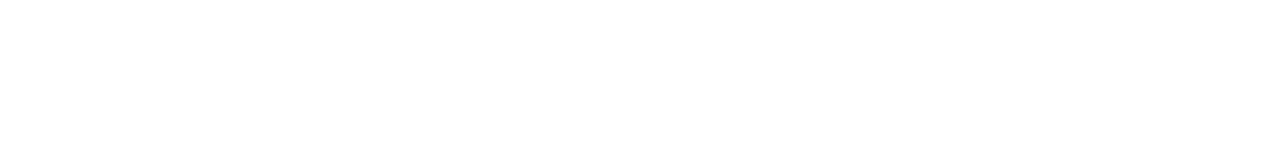
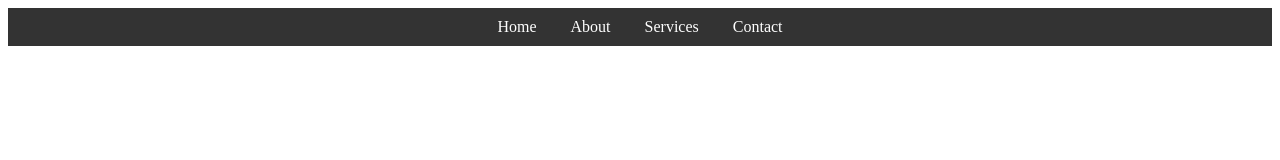
Before and after one commit to Jesterangelo/LabExam, a plain HTML site: page index.html in a window 1280 px wide. Drawn offline with Linux system fonts and the light colour scheme.

Commit message:
Added navigation bar to index.html, styled it in style.css, and added JavaScript functionality in script.js

```diff
--- a/index.html
+++ b/index.html
@@ -3,7 +3,22 @@
   <head>
     <meta charset="utf-8">
     <title>testingExam1</title>
-  </head>
+    <link rel="stylesheet" href="style.css">
+    <script src="script.js" defer></script>
+</head>
+<body>
+    <header>
+        <nav class="navbar">
+            <ul>
+                <li><a href="#">Home</a></li>
+                <li><a href="#">About</a></li>
+                <li><a href="#">Services</a></li>
+                <li><a href="#">Contact</a></li>
+            </ul>
+        </nav>
+    </header>
+
+</body>
   <body>
 
   </body>
--- a/script.js
+++ b/script.js
@@ -1,4 +1,19 @@
 // script.js
-function greet() {
-    console.log("Test Hello");
-}
+document.addEventListener('DOMContentLoaded', function() {
+    const navLinks = document.querySelectorAll('.navbar a');
+
+    navLinks.forEach(link => {
+        link.addEventListener('click', function(event) {
+            event.preventDefault();
+            const targetSection = this.getAttribute('href').substring(1);
+            scrollToSection(targetSection);
+        });
+    });
+
+    function scrollToSection(sectionId) {
+        const section = document.getElementById(sectionId);
+        if (section) {
+            section.scrollIntoView({ behavior: 'smooth' });
+        }
+    }
+});
--- a/style.css
+++ b/style.css
@@ -1,17 +1,27 @@
 /* style.css */
-body {
-    font-family: Arial, sans-serif;
-    background-color: #f0f0f0;
+.navbar {
+    background-color: #333;
+    overflow: hidden;
 }
 
-.container {
-    max-width: 800px;
-    margin: 0 auto;
-    padding: 20px;
-    background-color: #fff;
-    box-shadow: 0 0 10px rgba(0, 0, 0, 0.1);
+.navbar ul {
+    list-style-type: none;
+    margin: 0;
+    padding: 0;
+    text-align: center;
 }
 
-h1 {
-    color: #333;
+.navbar li {
+    display: inline;
 }
+
+.navbar li a {
+    display: inline-block;
+    padding: 10px 15px;
+    text-decoration: none;
+    color: white;
+}
+
+.navbar li a:hover {
+    background-color: #555;
+}
```
